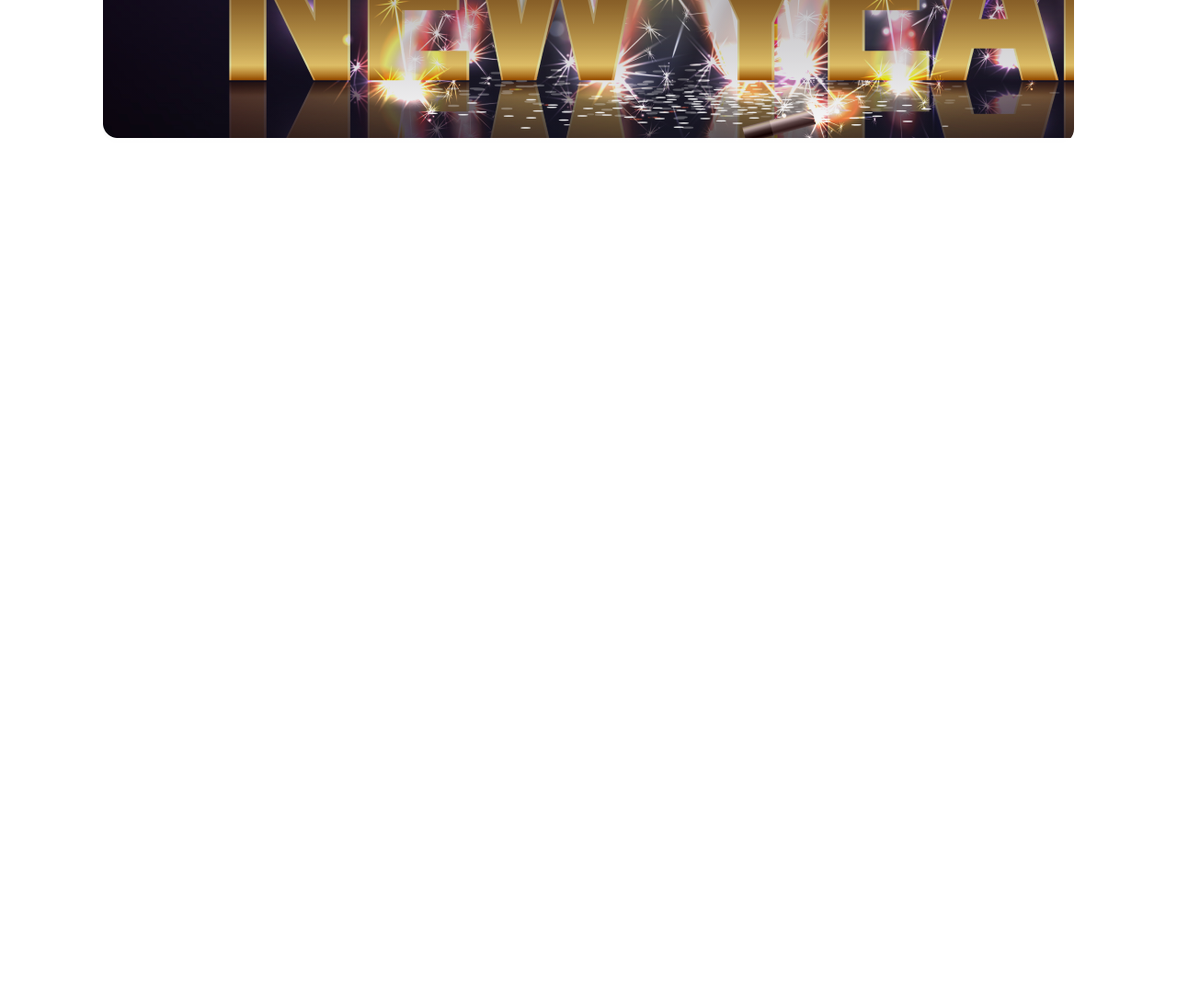
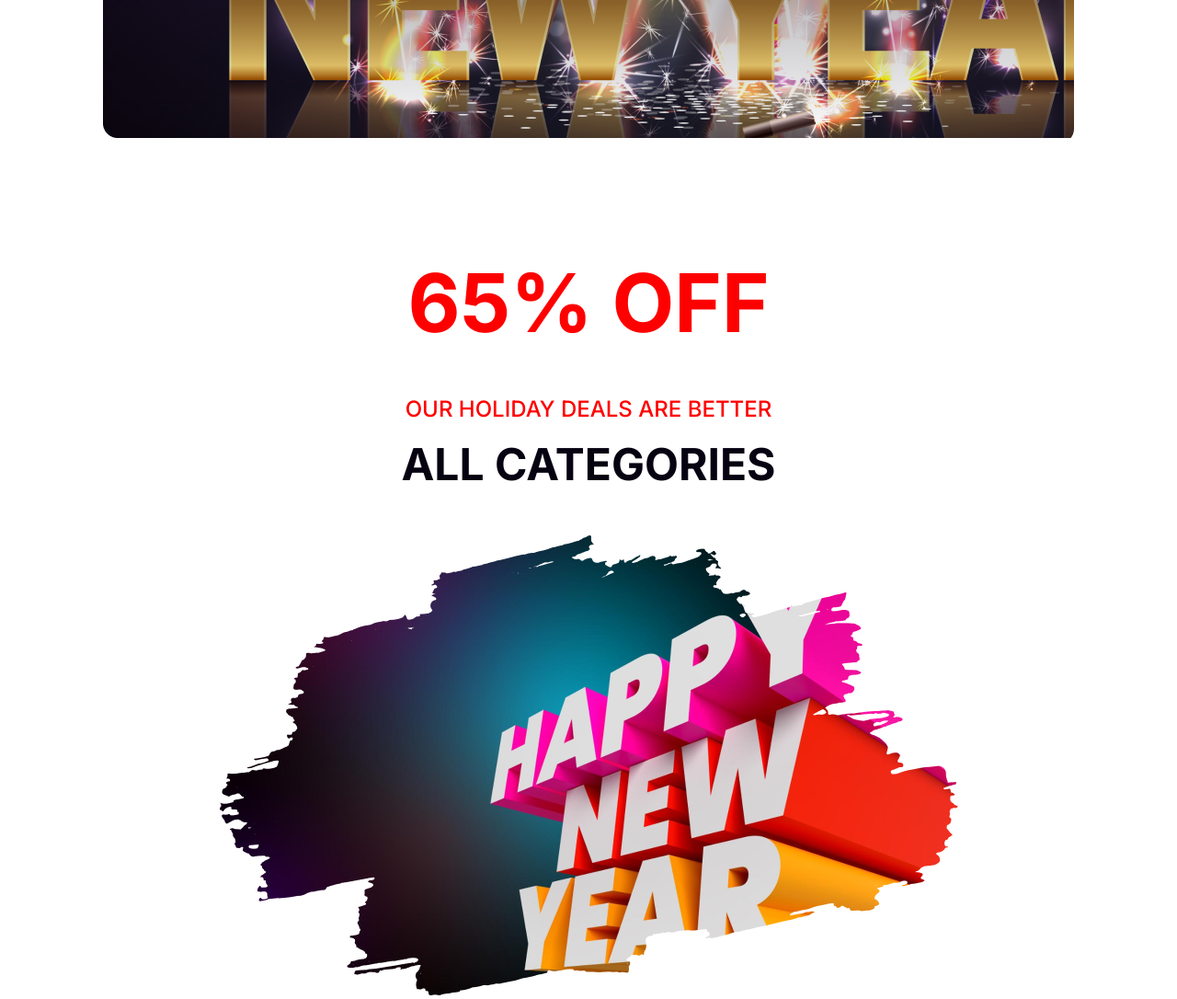
Before and after one commit to Mehedi-p-Hero/New-Year-New-Mission, a plain HTML site: page index.html in a window 1280 px wide. Shown: the part 500-1586 px from the top of the page at 92% size. Before the commit the page ends 800 px from the top, so only its background shows below. Drawn offline with Linux system fonts and the light colour scheme.

Commit message:
categories section created

```diff
--- a/index.html
+++ b/index.html
@@ -17,7 +17,14 @@
     </header>
 
     <main>
-
+        <section id="categories">
+            <div class="container categories-content">
+                <h1>65% OFF</h1>
+            <h4>OUR HOLIDAY DEALS ARE BETTER</h4>
+            <h2>ALL CATEGORIES</h2>
+            <img src="resources/images/hny-section-banner.png" alt="">
+            </div>
+        </section>
     </main>
 
     <footer>
--- a/styles/styles.css
+++ b/styles/styles.css
@@ -5,13 +5,18 @@
 * {
     margin: 0;
     padding: 0;
-    font-family: "Merriweather", "Inter", sans-serif; ;
+    font-family: "Inter", "merriweather", sans-serif;
+    ;
 }
 
 .container {
     width: 82.5%;
     max-width: 1320px;
     margin: 0 auto;
+}
+
+main section {
+    margin-top: 120px;
 }
 
 
@@ -34,6 +39,7 @@
     color: #FFF;
     font-size: 32px;
     font-weight: 400;
+    font-family: merriweather;
     margin-bottom: 16px;
 }
 
@@ -41,5 +47,35 @@
     color: #FFF;
     font-size: 72px;
     font-weight: 900;
+    font-family: merriweather;
     line-height: 95px;
 }
+
+
+
+/* Categories section styles  */
+
+.categories-content {
+    text-align: center;
+}
+
+.categories-content h1 {
+    color: #F00;
+    font-size: 88px;
+    font-weight: 700;
+    margin-bottom: 48px;
+}
+
+.categories-content h4 {
+    color: #F00;
+    font-size: 24px;
+    font-weight: 500;
+    margin-bottom: 16px;
+}
+
+.categories-content h2 {
+    color: #070211;
+    font-size: 48px;
+    font-weight: 700;
+    margin-bottom: 48px;
+}
```
